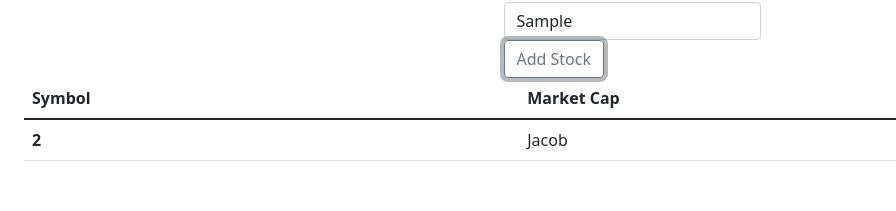
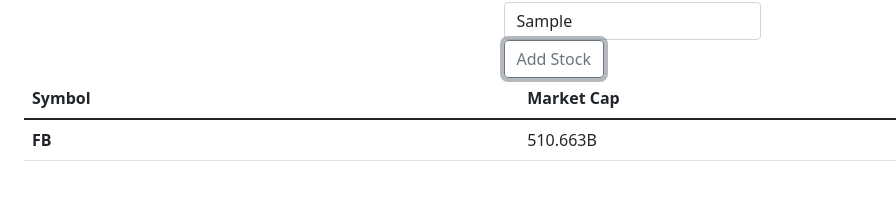
Before and after one commit to NeneWang/stock-automata, a Next.js app: page / in a window 1280 px wide. Both pictures are taken after typing "Sample" into the empty fields and a click on the button "Add Stock". Shown: the part 429-640 px from the top of the page, without its empty margins (8-904 px from the left). Built offline with nearby package versions, Linux system fonts and the light colour scheme.

Commit message:
symbols | table

```diff
--- a/components/StockTable.js
+++ b/components/StockTable.js
@@ -4,10 +4,11 @@ export default function StockTable({ stocks }) {
     console.log(stocks)
     return (
         <>
-            {stocks && stocks.map(stock => {
+            {stocks && Object.values(stocks).map(stock => {
+                const stockData = Object.values(stock)[0];
                 return <tr>
-                    <th scope="row">2</th>
-                    <td>Jacob</td>
+                    <th scope="row">{stockData.symbol}</th>
+                    <td>{stockData["Market Cap"]}</td>
                 </tr>
             })}
 
--- a/pages/index.js
+++ b/pages/index.js
@@ -14,6 +14,8 @@ export default function Home() {
     const symbol = events.target.symbol.value;
     console.log()
     let newInformation = { "id": 1, "symbol": "FB", "data": "{\"Previous Close\":\"195.21\",\"Open\":\"192.63\",\"Bid\":\"186.99 x 900\",\"Ask\":\"187.00 x 800\",\"Days range\":\"186.67 - 193.56\",\"52 Week range\":\"186.11 - 384.33\",\"Volume\":\"34,694,534\",\"Avg. Volume\":\"34,323,913\",\"Market Cap\":\"510.663B\",\"Beta (5Y Monthly)\":\"1.39\",\"PE Ratio (TTM)\":\"13.62\",\"EPS (TTM)\":\"13.77\",\"Earnings Date\":\"Apr 26, 2022\",\"Forward Divident & Yield\":\"N\\\/A (N\\\/A)\",\"Ex-Dividend Date\":\"N\\\/A\",\"1y Target Est\":\"326.15\",\"symbol\":\"FB\"}", "created_at": null, "updated_at": "2022-03-14T03:23:35.000000Z" }
+    // newInformation = {newInformation, newInformation.data}
+    newInformation = {newInformation, ...JSON.parse(newInformation.data)};
     let newStockInfo = Object()
     newStockInfo[symbol] = newInformation;
     // console.log(newStockList)
```
